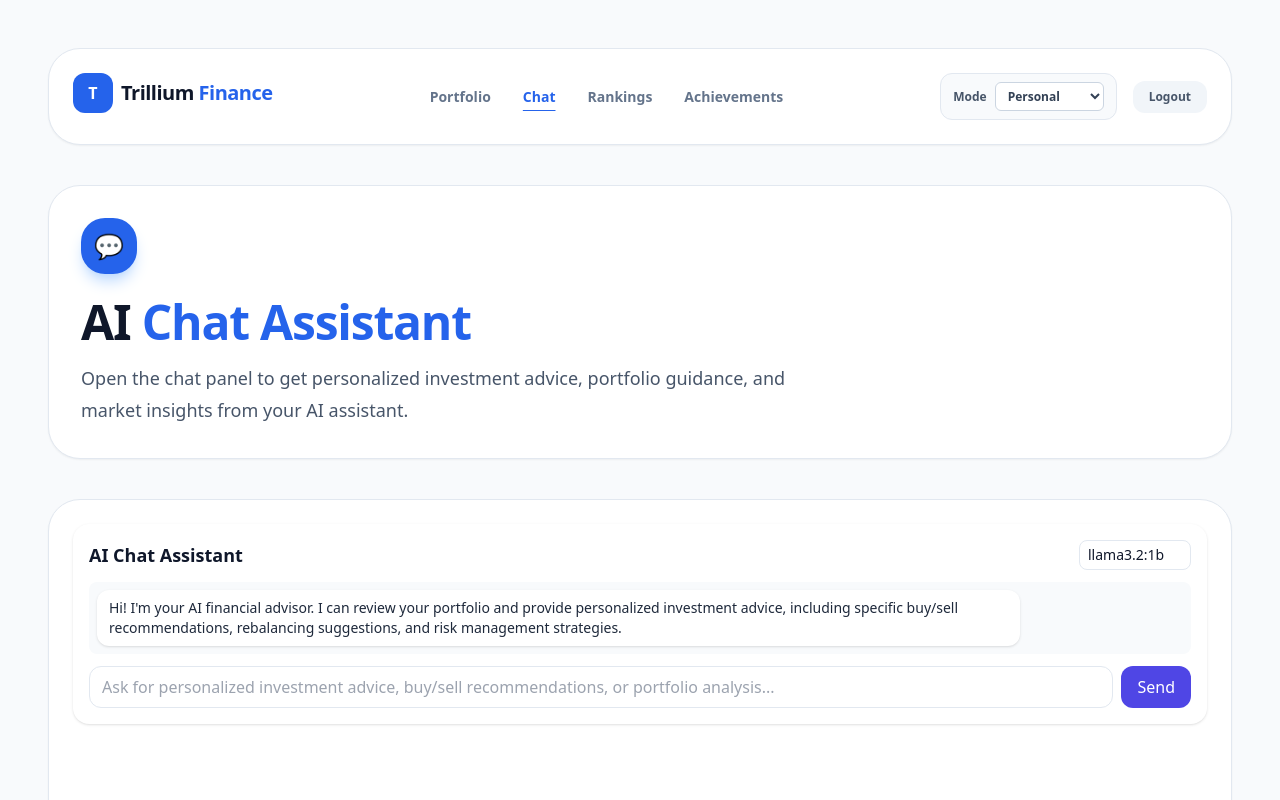
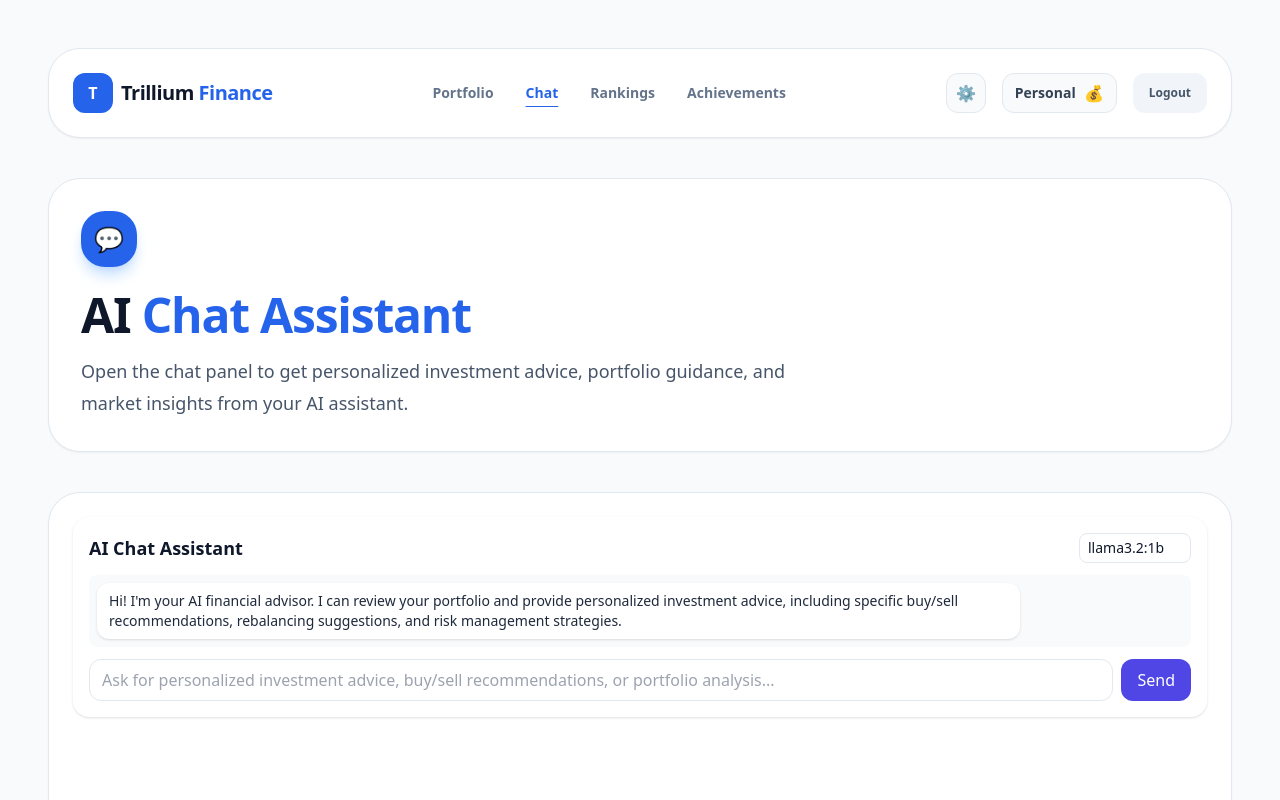
Before and after one commit to isaiah-sudo/stock-project, a Next.js app in the folder frontend/: page /chat in a window 1280 px wide. Shown: the top 800 px of the page. Built offline with nearby package versions, Linux system fonts and the light colour scheme; no server answers.

Commit message:
Added settings, Day p/l for holdings and made the chat button also close the chat
Added settings, Day p/l for holdings and made the chat button also close the chat

```diff
--- a/frontend/app/dashboard/page.tsx
+++ b/frontend/app/dashboard/page.tsx
@@ -119,7 +119,7 @@ export default function DashboardPage() {
     <div className="min-h-screen bg-slate-50/50">
       <main className="mx-auto max-w-7xl space-y-6 p-4 sm:space-y-8 sm:p-8">
         <div id="dashboard-nav" className={highlightClass("dashboard-nav")}>
-          <Navbar onChatClick={() => setActiveTab("chat")} />
+          <Navbar onChatClick={() => setActiveTab(activeTab === "chat" ? "portfolio" : "chat")} />
         </div>
         {error ? (
           <div className="rounded-3xl bg-red-50 p-4 text-sm font-semibold text-red-700 border border-red-100">
--- a/frontend/components/HoldingsTable.tsx
+++ b/frontend/components/HoldingsTable.tsx
@@ -7,6 +7,7 @@ const sortOptions = [
   { value: "marketValue", label: "Market Value" },
   { value: "returnContribution", label: "Return Contribution" },
   { value: "pnl", label: "P/L" },
+  { value: "dayPnl", label: "Day P/L" },
   { value: "allocation", label: "Allocation" },
 ];
 
@@ -24,6 +25,10 @@ export function HoldingsTable({ holdings }: { holdings: Holding[] }) {
       const bPnl = bMarketValue - bCost;
       const aPnlPct = a.averageCost > 0 ? ((a.currentPrice - a.averageCost) / a.averageCost) * 100 : 0;
       const bPnlPct = b.averageCost > 0 ? ((b.currentPrice - b.averageCost) / b.averageCost) * 100 : 0;
+      const aPrevClose = a.currentPrice / (1 + a.changePct / 100);
+      const bPrevClose = b.currentPrice / (1 + b.changePct / 100);
+      const aDayPnl = (a.currentPrice - aPrevClose) * a.quantity;
+      const bDayPnl = (b.currentPrice - bPrevClose) * b.quantity;
       const aAlloc = holdingsValue > 0 ? (aMarketValue / holdingsValue) * 100 : 0;
       const bAlloc = holdingsValue > 0 ? (bMarketValue / holdingsValue) * 100 : 0;
       const aReturnContribution = holdingsValue > 0 ? (aAlloc * aPnlPct) / 100 : 0;
@@ -34,6 +39,8 @@ export function HoldingsTable({ holdings }: { holdings: Holding[] }) {
           return bReturnContribution - aReturnContribution;
         case "pnl":
           return bPnl - aPnl;
+        case "dayPnl":
+          return bDayPnl - aDayPnl;
         case "allocation":
           return bAlloc - aAlloc;
         case "marketValue":
@@ -81,6 +88,7 @@ export function HoldingsTable({ holdings }: { holdings: Holding[] }) {
               <th>Qty</th>
               <th>Live Price</th>
               <th>Market Value</th>
+              <th>Day P/L</th>
               <th>P/L</th>
               <th>Alloc</th>
               <th>P/L %</th>
@@ -92,6 +100,8 @@ export function HoldingsTable({ holdings }: { holdings: Holding[] }) {
               const marketValue = h.quantity * h.currentPrice;
               const costBasis = h.quantity * h.averageCost;
               const pnl = marketValue - costBasis;
+              const prevClose = h.currentPrice / (1 + h.changePct / 100);
+              const dayPnl = (h.currentPrice - prevClose) * h.quantity;
               const pnlPct = h.averageCost > 0 ? ((h.currentPrice - h.averageCost) / h.averageCost) * 100 : 0;
               const alloc = holdingsValue > 0 ? (marketValue / holdingsValue) * 100 : 0;
               const returnContribution = holdingsValue > 0 ? (alloc * pnlPct) / 100 : 0;
@@ -102,6 +112,9 @@ export function HoldingsTable({ holdings }: { holdings: Holding[] }) {
                 <td>{h.quantity}</td>
                 <td>${h.currentPrice.toFixed(2)}</td>
                 <td>${marketValue.toLocaleString(undefined, { maximumFractionDigits: 2 })}</td>
+                <td className={dayPnl >= 0 ? "text-emerald-600" : "text-rose-600"}>
+                  {dayPnl >= 0 ? "+" : "-"}${Math.abs(dayPnl).toLocaleString(undefined, { maximumFractionDigits: 2 })}
+                </td>
                 <td className={pnl >= 0 ? "text-emerald-600" : "text-rose-600"}>
                   {pnl >= 0 ? "+" : "-"}${Math.abs(pnl).toLocaleString(undefined, { maximumFractionDigits: 2 })}
                 </td>
--- a/frontend/components/Navbar.tsx
+++ b/frontend/components/Navbar.tsx
@@ -12,6 +12,8 @@ interface NavbarProps {
 export function Navbar({ onChatClick }: NavbarProps) {
   const pathname = usePathname();
   const [mode, setCurrentMode] = useState<AppMode>("personal");
+  const [showSettings, setShowSettings] = useState(false);
+  const [isDarkMode, setIsDarkMode] = useState(false);
 
   useEffect(() => {
     const storedMode = getMode();
@@ -88,23 +90,59 @@ export function Navbar({ onChatClick }: NavbarProps) {
         </div>
 
         <div className="flex w-full flex-wrap items-center gap-2 sm:gap-4 lg:w-auto lg:justify-end">
-          <label className="flex w-full items-center justify-between gap-2 rounded-xl border border-slate-200 bg-slate-50 px-3 py-2 text-xs font-bold text-slate-600 sm:w-auto sm:justify-start">
-            Mode
-            <select
-              value={mode}
-              onChange={(e) => handleModeChange(e.target.value as AppMode)}
-              className="rounded-md border border-slate-300 bg-white px-2 py-1 text-xs font-semibold text-slate-700"
+          {/* Settings Button */}
+          <div className="relative">
+            <button
+              onClick={() => setShowSettings(!showSettings)}
+              className="flex h-10 w-10 items-center justify-center rounded-xl border border-slate-200 bg-slate-50 text-slate-600 transition hover:bg-slate-100"
+              title="Settings"
             >
-              <option value="personal">Personal</option>
-              <option value="educational">Educational</option>
-            </select>
-          </label>
+              ⚙️
+            </button>
+            {showSettings && (
+              <div className="absolute right-0 top-full mt-2 w-48 rounded-xl border border-slate-200 bg-white p-3 shadow-lg z-50">
+                <p className="mb-2 text-xs font-bold uppercase text-slate-400">Settings</p>
+                <div className="flex items-center justify-between">
+                  <span className="text-sm font-semibold text-slate-700">Dark Mode</span>
+                  <button
+                    onClick={() => {
+                      setIsDarkMode(!isDarkMode);
+                      document.documentElement.classList.toggle('dark');
+                    }}
+                    className={`relative inline-flex h-5 w-9 items-center rounded-full transition-colors ${isDarkMode ? 'bg-blue-600' : 'bg-slate-300'}`}
+                  >
+                    <span className={`inline-block h-3 w-3 transform rounded-full bg-white transition-transform ${isDarkMode ? 'translate-x-5' : 'translate-x-1'}`} />
+                  </button>
+                </div>
+              </div>
+            )}
+          </div>
+
+          {/* App Mode Toggle */}
+          <button
+            onClick={() => handleModeChange(mode === "personal" ? "educational" : "personal")}
+            className="flex h-10 items-center gap-2 rounded-xl border border-slate-200 bg-slate-50 px-3 py-2 text-sm font-bold text-slate-700 transition hover:bg-slate-100 sm:w-auto"
+            title={`Switch to ${mode === "personal" ? "Educational" : "Personal"} Mode`}
+          >
+            {mode === "personal" ? (
+              <>
+                <span>Personal</span>
+                <span className="text-base">💰</span>
+              </>
+            ) : (
+              <>
+                <span>Educational</span>
+                <span className="text-base">🎓</span>
+              </>
+            )}
+          </button>
+
           <button
             onClick={() => {
               localStorage.removeItem("token");
               window.location.href = "/";
             }}
-            className="w-full rounded-xl bg-slate-100 px-4 py-2 text-xs font-bold text-slate-600 hover:bg-slate-200 sm:w-auto"
+            className="flex h-10 items-center justify-center rounded-xl bg-slate-100 px-4 py-2 text-xs font-bold text-slate-600 hover:bg-slate-200 sm:w-auto"
           >
             Logout
           </button>
```
